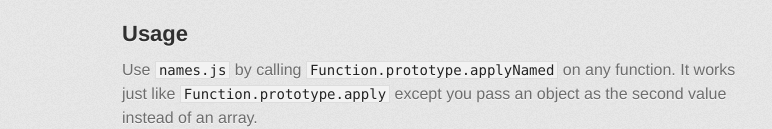
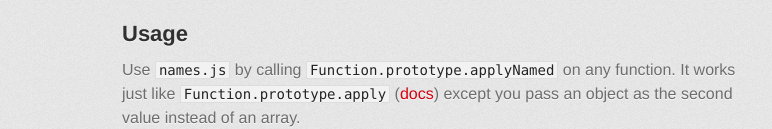
Before and after one commit to markstickley/names.js, a plain HTML site: page index.html in a window 1280 px wide. Shown: the part 829-958 px from the top of the page, without its empty margins (208-980 px from the left). Drawn offline with Linux system fonts and the light colour scheme; a web font is replaced by a local one.

Commit message:
Fixed a link

```diff
--- a/index.html
+++ b/index.html
@@ -55,7 +55,7 @@
 
 <h2>Usage</h2>
 
-<p>Use <code>names.js</code> by calling <code>Function.prototype.applyNamed</code> on any function. It works just like <a href="https://developer.mozilla.org/en-US/docs/JavaScript/Reference/Global_Objects/Function/apply"><code>Function.prototype.apply</code></a> except you pass an object as the second value instead of an array. </p>
+<p>Use <code>names.js</code> by calling <code>Function.prototype.applyNamed</code> on any function. It works just like <code>Function.prototype.apply</code> (<a href="https://developer.mozilla.org/en-US/docs/JavaScript/Reference/Global_Objects/Function/apply">docs</a>) except you pass an object as the second value instead of an array. </p>
 
 <h3>Basic usage</h3>
 
```
